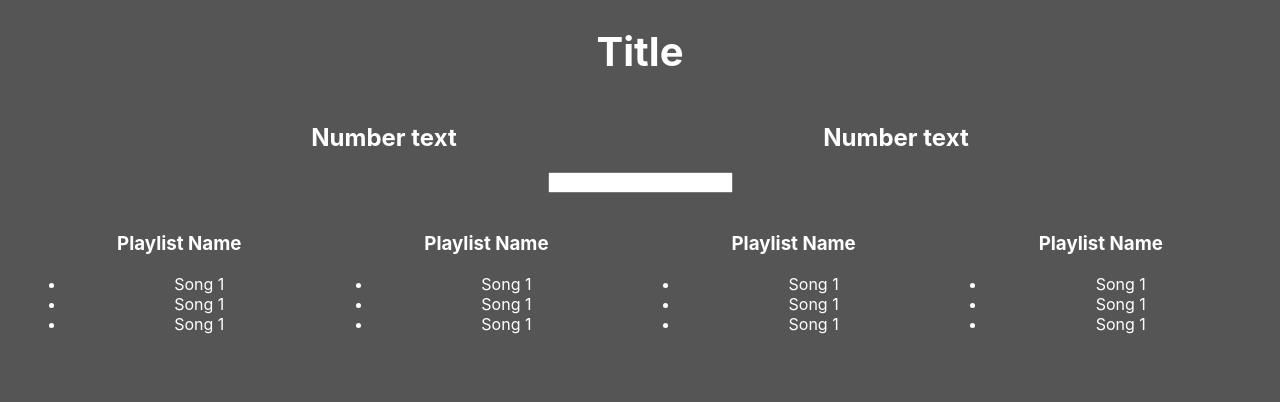
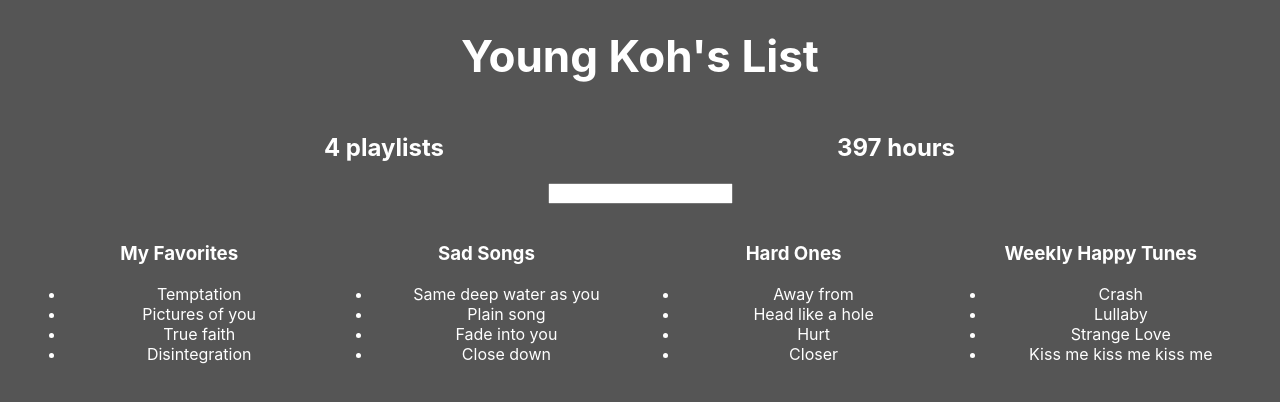
Before and after one commit to digitalkoh/hifi_mobile, a React (Create React App) app: page / in a window 1280 px wide. Shown: the top 402 px of the page. Built offline with nearby package versions, Linux system fonts and the light colour scheme.

Commit message:
add more functionality

```diff
--- a/src/App.js
+++ b/src/App.js
@@ -4,12 +4,73 @@ import './App.css';
 let defaultStyle ={
   color: "#fff"
 }
+let fakeServerData = {
+  user: {
+    name: 'Young Koh',
+    playlists: [
+      {
+        name: 'My Favorites',
+        songs: [
+          {name: 'Temptation', duration: 1345},
+          {name: 'Pictures of you', duration: 1890},
+          {name: 'True faith', duration: 2334},
+          {name: 'Disintegration', duration: 1299}
+        ]
+      },
+      {
+        name: 'Sad Songs',
+        songs: [
+          {name: 'Same deep water as you', duration: 1900},
+          {name: 'Plain song', duration: 456},
+          {name: 'Fade into you', duration: 879},
+          {name: 'Close down', duration: 4120}
+        ]
+      },
+      {
+        name: 'Hard Ones',
+        songs: [
+          {name: 'Away from', duration: 1454},
+          {name: 'Head like a hole', duration: 1234},
+          {name: 'Hurt', duration: 122},
+          {name: 'Closer', duration: 577}
+        ]
+      },
+      {
+        name: 'Weekly Happy Tunes',
+        songs: [
+          {name: 'Crash', duration: 1121},
+          {name: 'Lullaby', duration: 1111},
+          {name: 'Strange Love', duration: 3247},
+          {name: 'Kiss me kiss me kiss me', duration: 746}
+        ]
+      }
+    ]
+  }
+}
 
-class Aggregate extends Component {
+class PlaylistCounter extends Component {
   render() {
     return (
       <div style={{...defaultStyle, width: '40%', display: 'inline-block'}}>
-        <h2 style={defaultStyle}>Number text</h2>
+        <h2>{this.props.playlists && this.props.playlists.length} playlists</h2>
+      </div>
+    );
+  }
+}
+
+class HoursCounter extends Component {
+  render() {
+    let allSongs = this.props.playlists.reduce((songs, eachPlaylist) => {
+        return songs.concat(eachPlaylist.songs)
+    }, [])
+
+    let totalDuration = allSongs.reduce((sum, eachSong) => {
+        return sum + eachSong.duration
+    }, 0)
+
+    return (
+      <div style={{...defaultStyle, width: '40%', display: 'inline-block'}}>
+        <h2>{Math.round(totalDuration/60)} hours</h2>
       </div>
     );
   }
@@ -20,7 +81,8 @@ class Filter extends Component {
     return (
       <div style={defaultStyle}>
         <img/>
-        <input type="text"/>
+        <input type="text" onKeyUp={event =>
+          this.props.onTextChange(event.target.value)} />
       </div>
     );
   }
@@ -28,14 +90,15 @@ class Filter extends Component {
 
 class Playlist extends Component {
   render() {
+    let playlist = this.props.playlist
     return (
       <div style={{...defaultStyle, display: 'inline-block', width: '24%'}}>
         <img/>
-        <h3>Playlist Name</h3>
+        <h3>{playlist.name}</h3>
         <ul>
-          <li>Song 1</li>
-          <li>Song 1</li>
-          <li>Song 1</li>
+          {playlist.songs.map(song =>
+            <li>{song.name}</li>
+          )}
         </ul>
       </div>
     );
@@ -43,17 +106,46 @@ class Playlist extends Component {
 }
 
 class App extends Component {
+  constructor() {
+    super();
+    this.state = {
+      serverData: {},
+      filterString: ''
+    }
+  }
+  componentDidMount() {
+    setTimeout(() => {
+      this.setState({serverData: fakeServerData});
+    }, 1000);
+  }
   render() {
+
+    // let playlistElements = []
+    // if (this.state.serverData.user) {
+    //   this.state.serverData.user.playlists.forEach(playlist =>
+    //     playlistElements.push(<Playlist playlist={playlist} />)
+    //   )
+    // }
+
     return (
       <div className="App">
-        <h1 style={defaultStyle}>Title</h1>
-        <Aggregate/>
-        <Aggregate/>
-        <Filter/>
-        <Playlist/>
-        <Playlist/>
-        <Playlist/>
-        <Playlist/>
+        {this.state.serverData.user ?
+          <div>
+            <h1 style={{...defaultStyle, fontSize: '44px'}}>
+              {this.state.serverData.user.name}'s List
+            </h1>
+            <PlaylistCounter playlists={this.state.serverData.user.playlists} />
+            <HoursCounter playlists={this.state.serverData.user.playlists} />
+            <Filter onTextChange={text => this.setState({filterString: text})} />
+
+            {this.state.serverData.user.playlists.filter(playlist =>
+              playlist.name.toLowerCase().includes(
+                this.state.filterString.toLowerCase())
+            ).map(playlist =>
+              <Playlist playlist={playlist} />
+            )}
+          </div> : <h2 style={defaultStyle}>Loading...</h2>
+        }
       </div>
     );
   }
```
